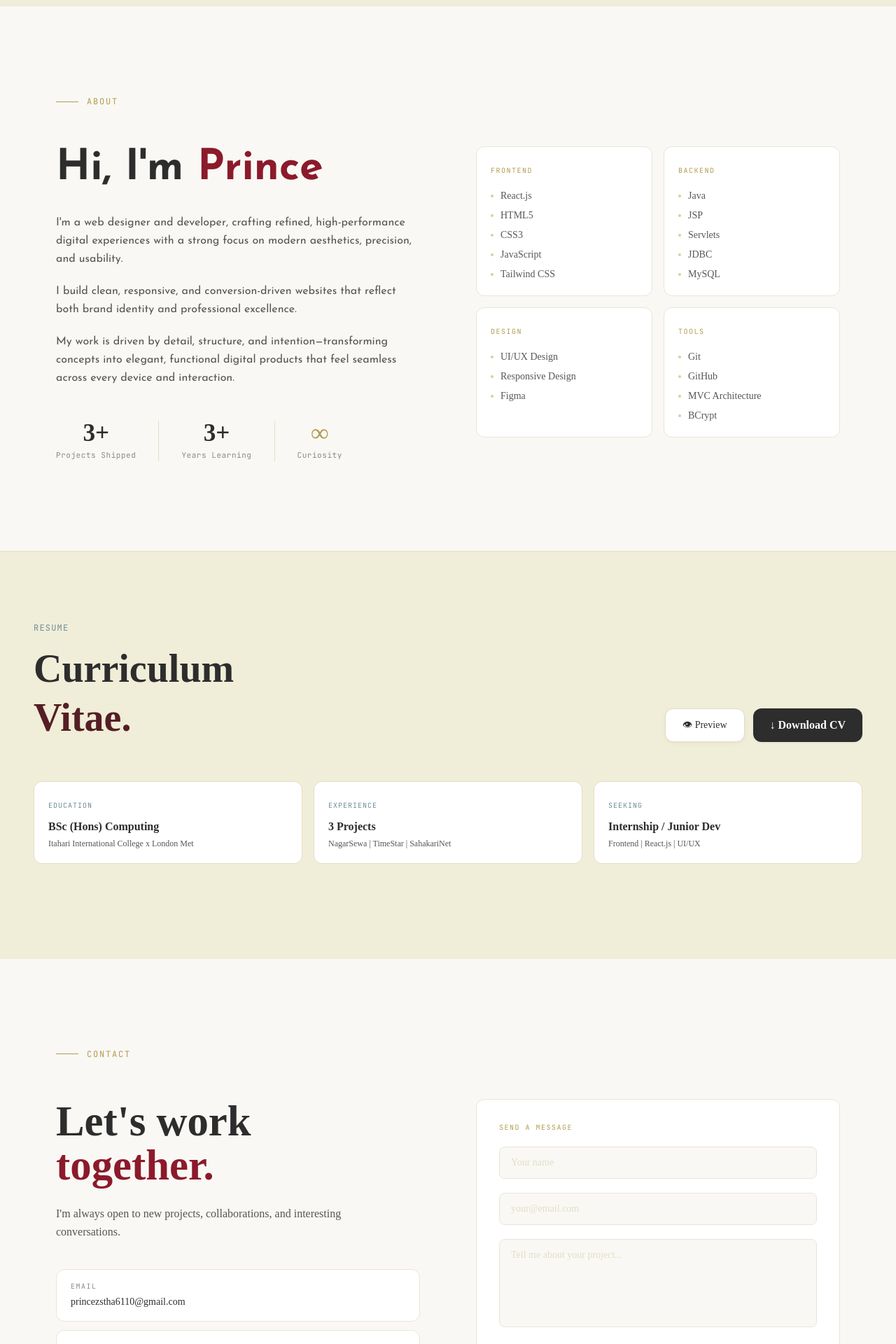
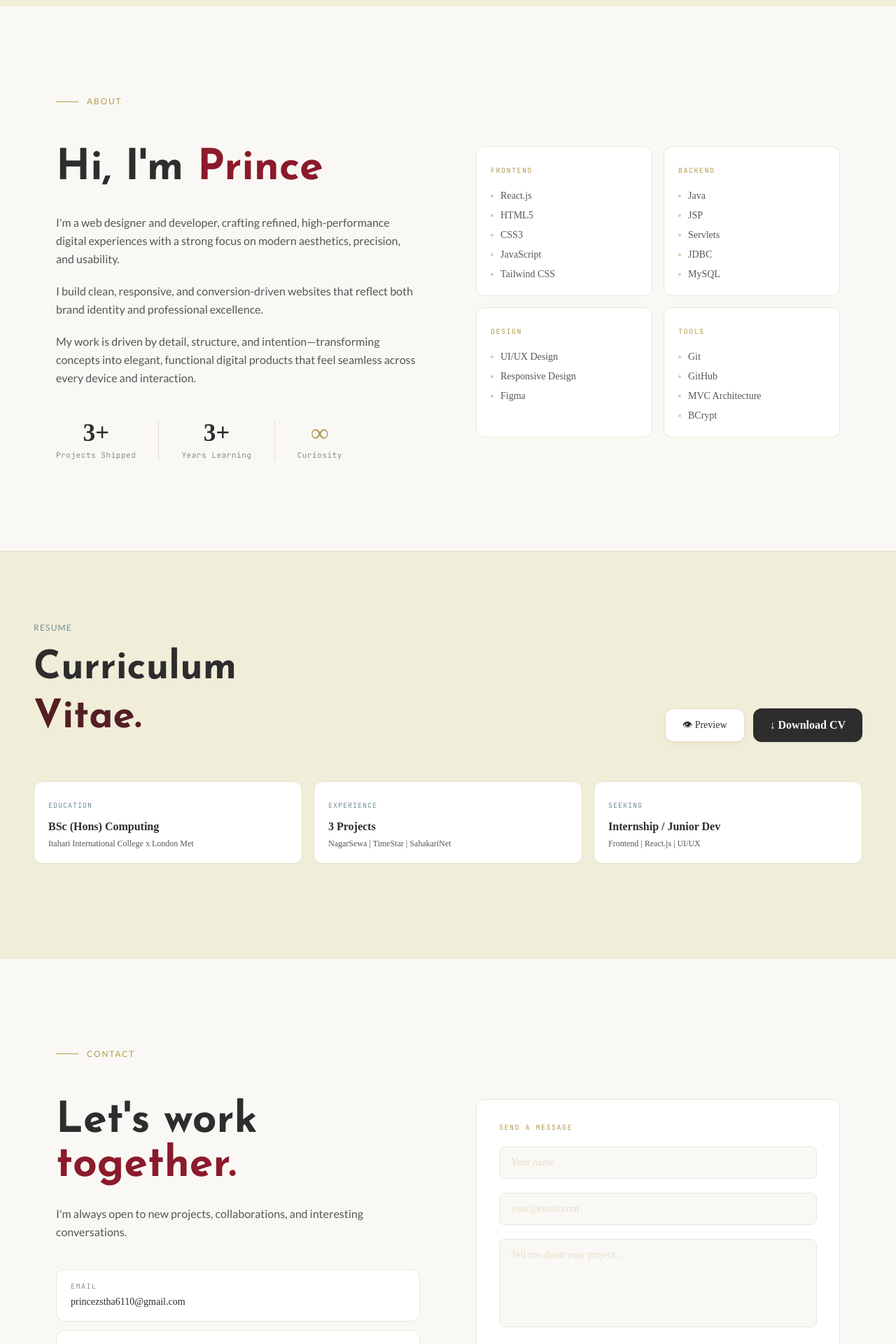
Before and after one commit to PRINCEZ110/Portfolio, a React (Vite) app in the folder prince-portfolio/: page / in a window 1280 px wide. Shown: the part 3420-5340 px from the top of the page at 70% size. Built offline with nearby package versions, Linux system fonts and the light colour scheme; a web font is replaced by a local one.

Commit message:
Feat: Updated section typography to Josefin Sans (headings) and Lato (labels/body); enlarged hero photo on mobile/tablet

```diff
--- a/prince-portfolio/src/components/About.jsx
+++ b/prince-portfolio/src/components/About.jsx
@@ -30,7 +30,7 @@ export default function About() {
           className="flex items-center gap-3 mb-14"
         >
           <span className="w-8 h-px bg-gold" />
-          <span className="font-mono text-xs text-gold tracking-[0.15em] uppercase">About</span>
+          <span className="text-xs text-gold tracking-[0.15em] uppercase" style={{ fontFamily: "'Lato', sans-serif" }}>About</span>
         </motion.div>
 
         <div className="grid md:grid-cols-2 gap-14 md:gap-20 items-start">
@@ -46,7 +46,7 @@ export default function About() {
               <span className="text-wine">Prince</span>
             </h2>
 
-            <div className="space-y-5 font-body text-gray leading-relaxed text-[15px] md:text-[16px]" style={{ fontFamily: "'Josefin Sans', sans-serif" }}>
+            <div className="space-y-5 font-body text-gray leading-relaxed text-[15px] md:text-[16px]" style={{ fontFamily: "'Lato', sans-serif" }}>
               <p>
                 I'm a web designer and developer, crafting refined, high-performance digital experiences with a strong focus on modern aesthetics, precision, and usability.
               </p>
--- a/prince-portfolio/src/components/CV.jsx
+++ b/prince-portfolio/src/components/CV.jsx
@@ -81,10 +81,10 @@ export default function CV() {
         {/* Header row */}
         <div className="flex flex-col md:flex-row md:items-end md:justify-between gap-6 mb-14">
           <div>
-            <span className="font-mono text-xs text-steel tracking-widest uppercase">resume</span>
+            <span className="text-xs text-steel tracking-widest uppercase" style={{ fontFamily: "'Lato', sans-serif" }}>resume</span>
             <h2
               className="font-display font-bold text-slate mt-3 leading-tight"
-              style={{ fontSize: 'clamp(2rem, 5vw, 3.5rem)' }}
+              style={{ fontSize: 'clamp(2rem, 5vw, 3.5rem)', fontFamily: "'Josefin Sans', sans-serif" }}
             >
               Curriculum<br />
               <span className="text-[#541E24]">Vitae.</span>
--- a/prince-portfolio/src/components/Contact.jsx
+++ b/prince-portfolio/src/components/Contact.jsx
@@ -61,7 +61,7 @@ export default function Contact() {
           className="flex items-center gap-3 mb-14"
         >
           <span className="w-8 h-px bg-gold" />
-          <span className="font-mono text-xs text-gold tracking-[0.15em] uppercase">Contact</span>
+          <span className="text-xs text-gold tracking-[0.15em] uppercase" style={{ fontFamily: "'Lato', sans-serif" }}>Contact</span>
         </motion.div>
 
         <div className="grid md:grid-cols-2 gap-14 md:gap-20 items-start">
@@ -72,12 +72,12 @@ export default function Contact() {
             viewport={{ once: true }}
             transition={{ duration: 0.6, ease: [0.16, 1, 0.3, 1] }}
           >
-            <h2 className="font-display font-bold text-slate leading-[1.05] mb-6" style={{ fontSize: 'clamp(2.2rem, 5vw, 3.8rem)' }}>
+            <h2 className="font-display font-bold text-slate leading-[1.05] mb-6" style={{ fontSize: 'clamp(2.2rem, 5vw, 3.8rem)', fontFamily: "'Josefin Sans', sans-serif" }}>
               Let's work<br />
               <span className="text-wine">together.</span>
             </h2>
 
-            <p className="font-body text-gray text-[15px] md:text-[16px] leading-relaxed max-w-md mb-10">
+            <p className="font-body text-gray text-[15px] md:text-[16px] leading-relaxed max-w-md mb-10" style={{ fontFamily: "'Lato', sans-serif" }}>
               I'm always open to new projects, collaborations, and interesting conversations.
             </p>
 
--- a/prince-portfolio/src/components/Hero.jsx
+++ b/prince-portfolio/src/components/Hero.jsx
@@ -26,7 +26,7 @@ export default function Hero() {
         alt="Profile"
         className="absolute right-4 md:right-12 lg:right-20 z-30 pointer-events-none select-none"
         style={{
-          height: 'clamp(18rem, 40vw, 36rem)',
+          height: 'clamp(22rem, 55vw, 40rem)',
           y: imgY,
           bottom: 0,
           objectFit: 'contain',
```
